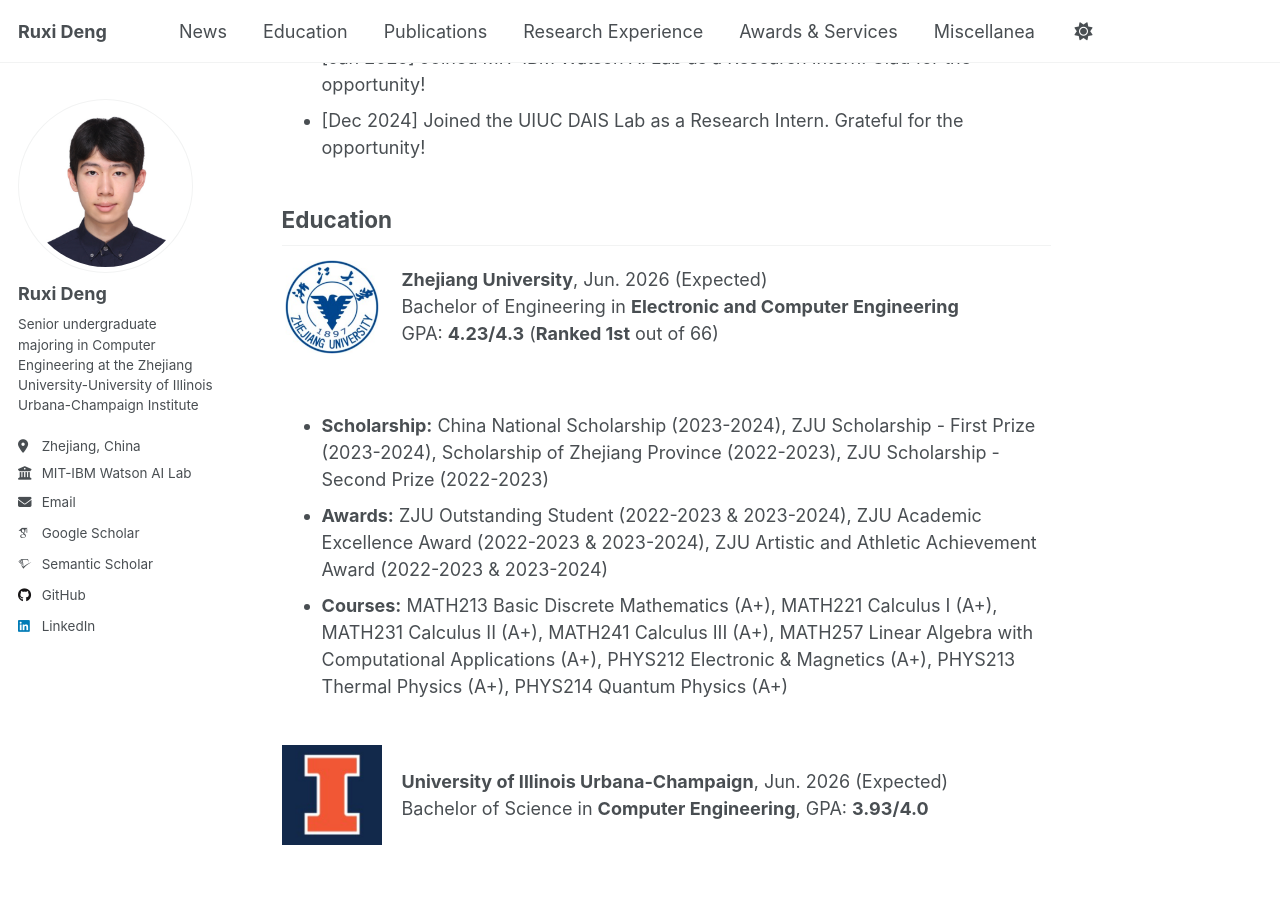
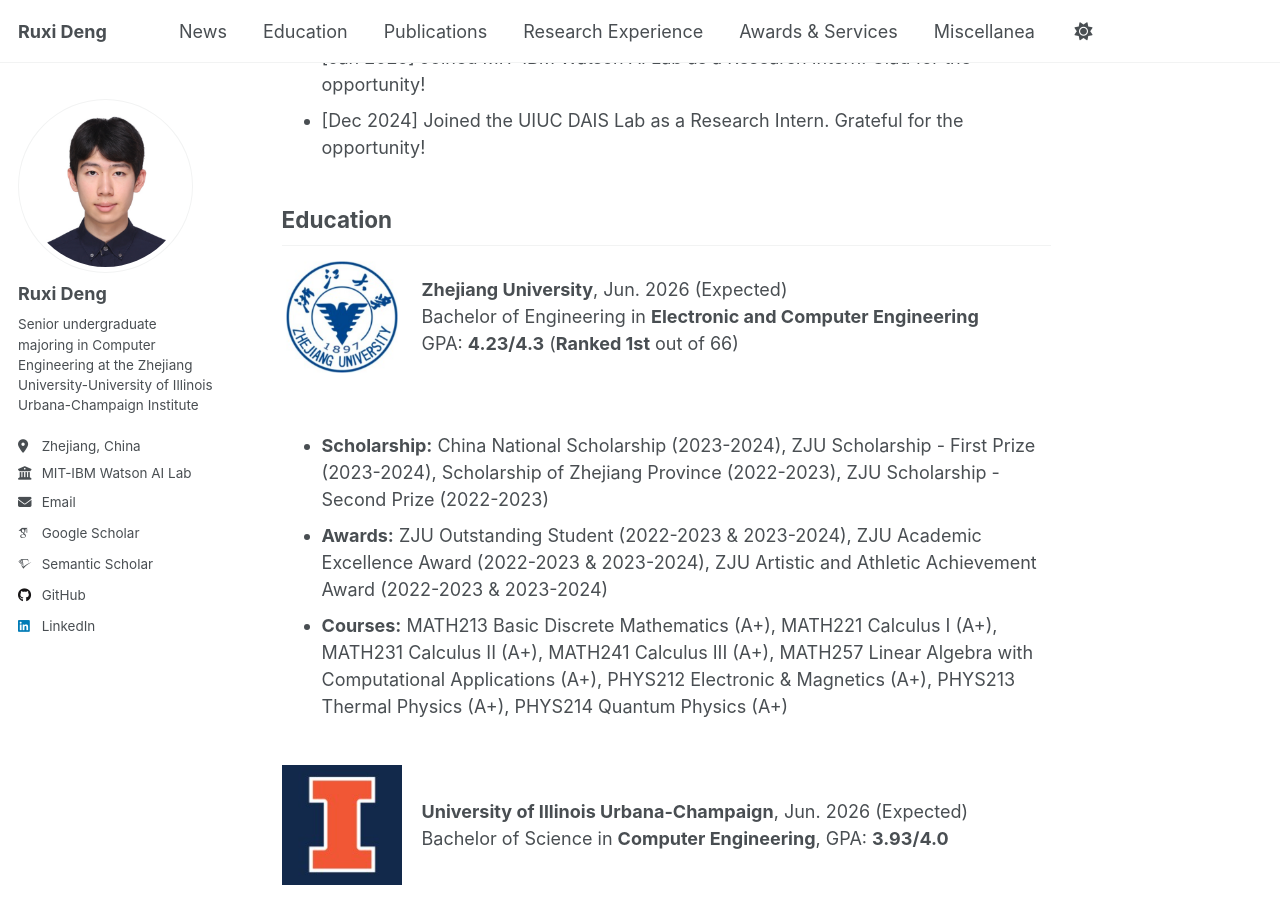
Before and after one commit to ruxideng/ruxideng.github.io, a Jekyll site: the page built from _pages/about.md, in a window 1280 px wide and 900 px high, scrolled down 531 px. Built offline with Jekyll 4.4.1, drawn with Linux system fonts in a browser that asks for light colours; some web fonts are replaced; a script that is not in the unit is left out.

Commit message:
Update about.md

```diff
--- a/_pages/about.md
+++ b/_pages/about.md
@@ -22,7 +22,7 @@ Hello! I'm **Ruxi Deng**, a senior undergraduate student majoring in Computer En
 <h2 id="education">Education</h2>
 
 <div style="display:flex; align-items:center; gap:20px; margin-bottom:32px;" markdown="1">
-  <img src="/images/zju.png" width="100">
+  <img src="/images/zju.png" width="120">
   <div markdown="1">
 **Zhejiang University**, Jun. 2026 (Expected)<br>
 Bachelor of Engineering in **Electronic and Computer Engineering**<br>
@@ -35,7 +35,7 @@ GPA: **4.23/4.3** (**Ranked 1st** out of 66)
 - **Courses:** MATH213 Basic Discrete Mathematics (A+), MATH221 Calculus I (A+), MATH231 Calculus II (A+), MATH241 Calculus III (A+), MATH257 Linear Algebra with Computational Applications (A+), PHYS212 Electronic & Magnetics (A+), PHYS213 Thermal Physics (A+), PHYS214 Quantum Physics (A+)<br><br>
 
 <div style="display:flex; align-items:center; gap:20px; margin-bottom:32px;" markdown="1">
-  <img src="/images/uiuc.png" width="100">
+  <img src="/images/uiuc.png" width="120">
   <div markdown="1">
 **University of Illinois Urbana-Champaign**, Jun. 2026 (Expected)<br>
 Bachelor of Science in **Computer Engineering**, GPA: **3.93/4.0**
@@ -66,7 +66,7 @@ Mint: A Simple Test-Time Adaptation of Vision-Language Models against Common Cor
 </div>
 
 <div style="display:flex; align-items:center; gap:20px; margin-bottom:32px;" markdown="1">
-  <img src="/images/latte.png" width="210">
+  <img src="/images/latte.png" width="207">
   <div markdown="1">
 Latte: Collaborative Test-Time Adaptation of Vision-Language Models in Federated Learning (**ICCV 2025**)<br>
 <a href="https://baowenxuan.github.io/">Wenxuan Bao</a>, **Ruxi Deng**, <a href="https://q-rz.github.io/">Ruizhong Qiu</a>, <a href="https://weitianxin.github.io/">Tianxin Wei</a>, <a href="http://tonghanghang.org/">HangHang Tong</a>, <a href="https://www.hejingrui.org/">Jingrui He</a><br>
```
